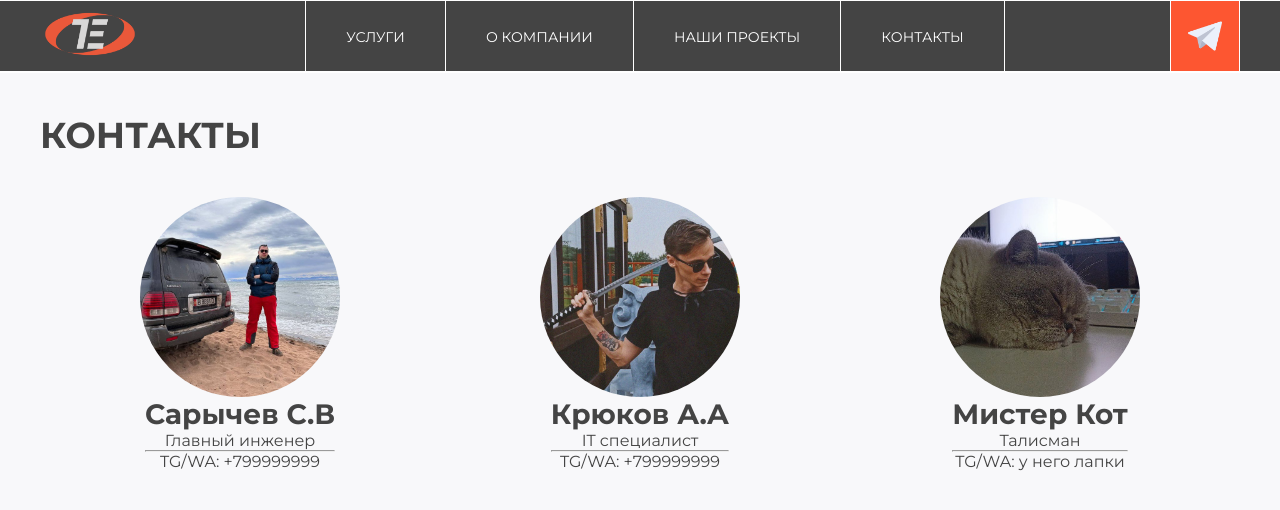
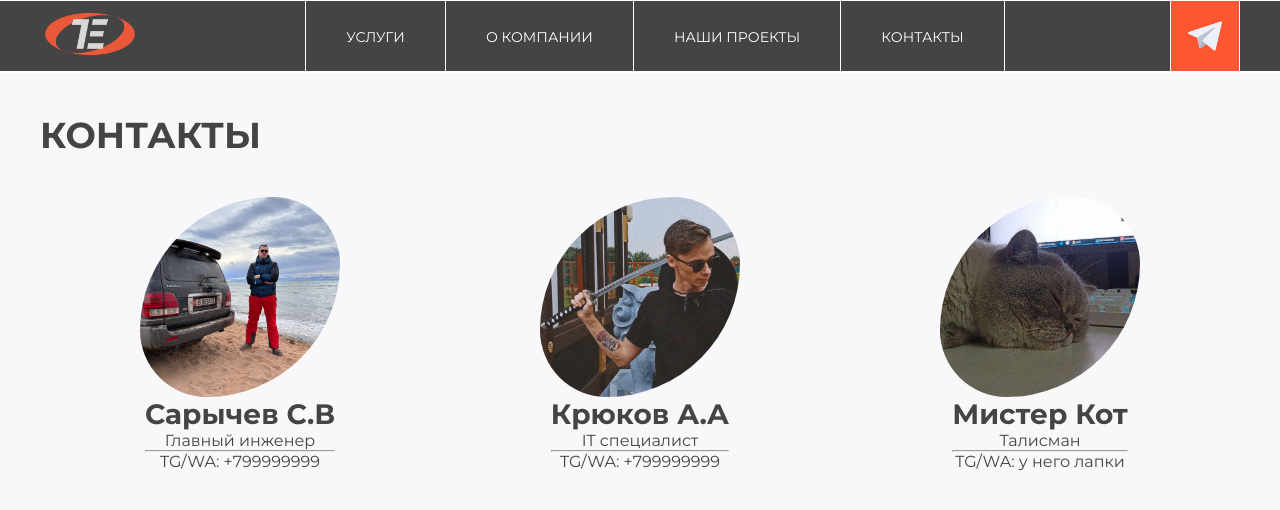
Before and after one commit to donteday/true_eng, a React (Create React App) app: page /contacts in a window 1280 px wide. Shown: the top 510 px of the page. Built offline with nearby package versions, Linux system fonts and the light colour scheme.

Commit message:
feat: add contacts

```diff
--- a/src/components/Contacts/Contacts.css
+++ b/src/components/Contacts/Contacts.css
@@ -22,7 +22,7 @@
 
 .contacts__img {
     width: 200px;
-    border-radius: 50%;
+    border-radius: 80% 40%;
 }
 
 .contacts__info {
```
